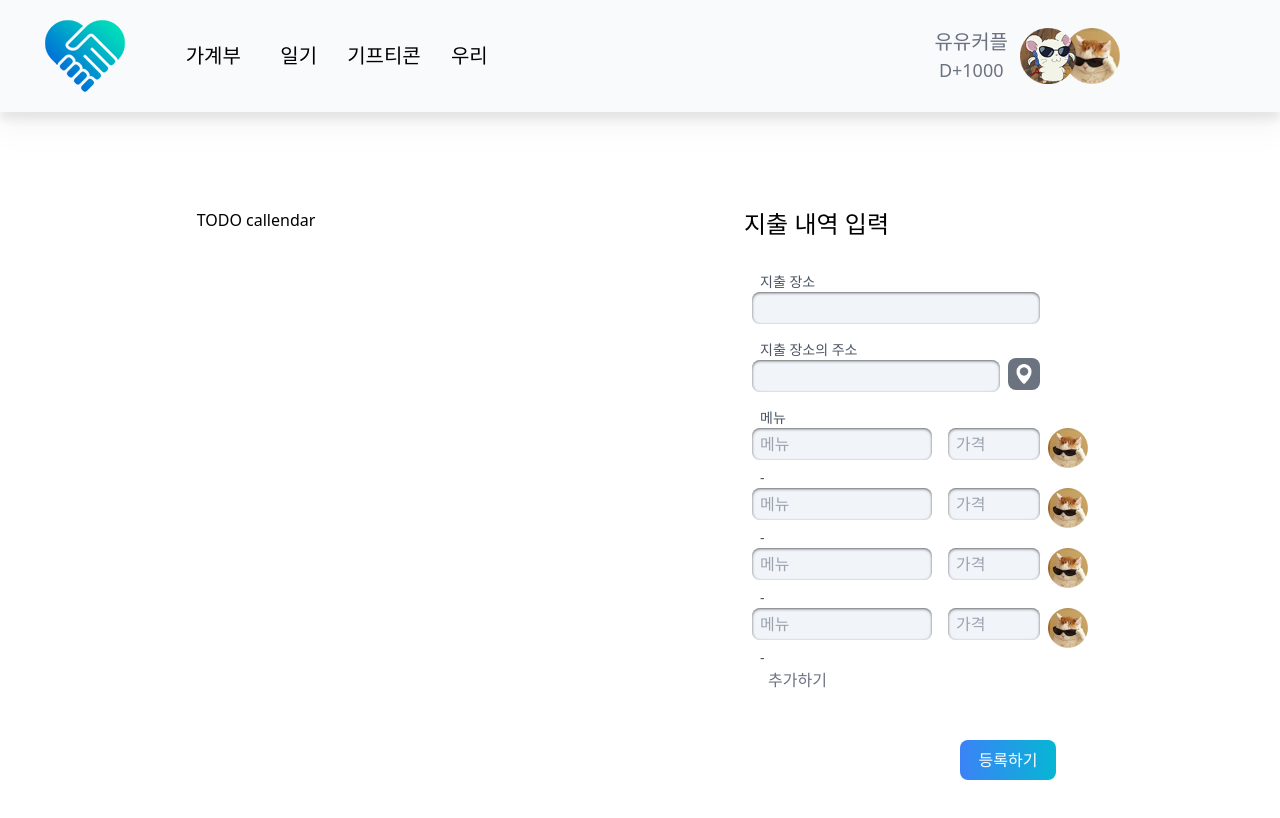
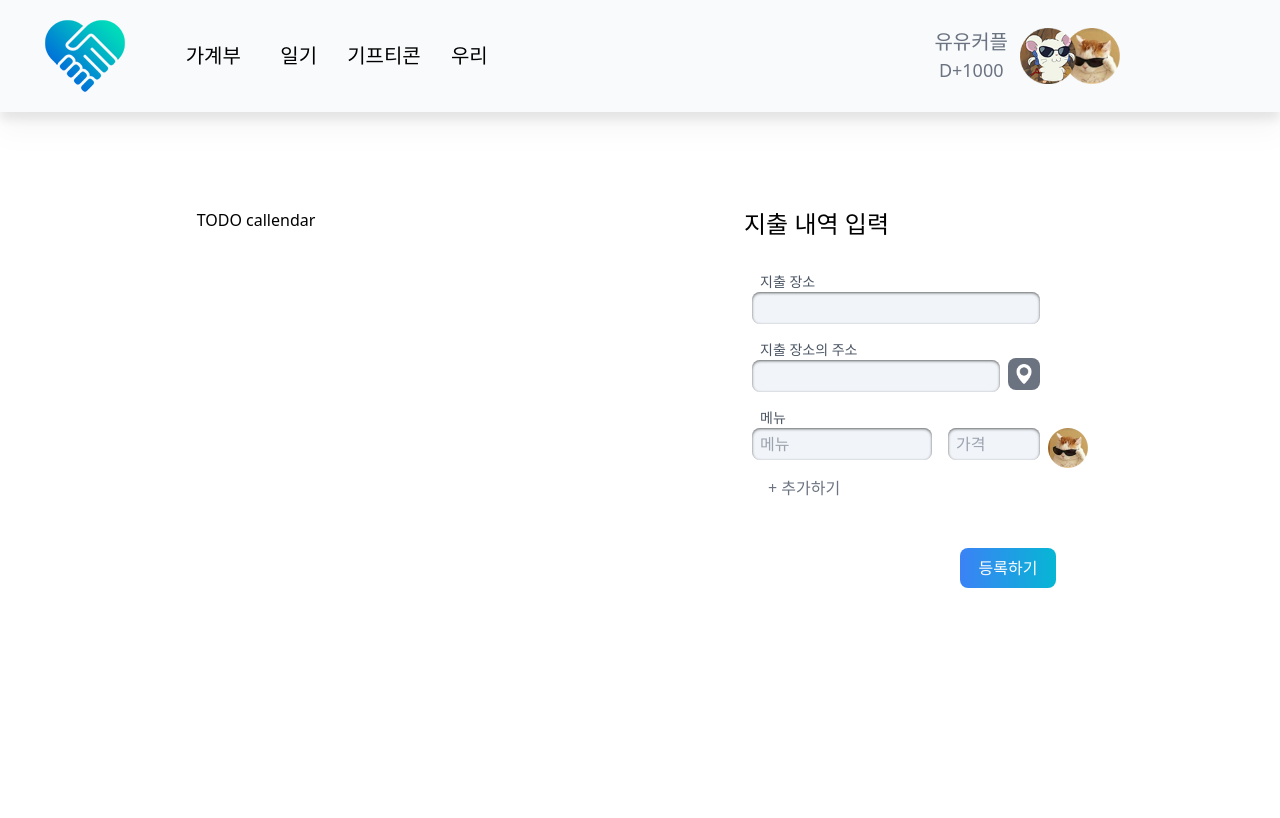
Before and after one commit to u0u0c0uple/ShareAccount, a React (Vite) app in the folder frontend/ShareAccount/: page /account in a window 1280 px wide. Both pictures are taken after a click on the button "Testing Create". Shown: the top 818 px of the page. Built offline with nearby package versions, Linux system fonts and the light colour scheme.

Commit message:
(유한) :sparkles: 메뉴 추가 기능 구현

```diff
--- a/frontend/ShareAccount/src/components/account/AccountCreateComponent.tsx
+++ b/frontend/ShareAccount/src/components/account/AccountCreateComponent.tsx
@@ -4,11 +4,18 @@ interface spendAccountType {
   name: string;
   locatoin: string;
   spendData: string;
-  spendList: [{
+  spendList: [
+    {
       name: string;
       amount: number;
       userId: string;
-  }]
+    },
+  ];
+}
+
+interface spendListType {
+  title: string;
+  price: string;
 }
 
 const AccountCreateComponent = () => {
@@ -16,14 +23,28 @@ const AccountCreateComponent = () => {
     name: '',
     locatoin: '',
     spendData: '',
-    spendList: [{
+    spendList: [
+      {
         name: '',
         amount: 0,
         userId: '',
-    }]
+      },
+    ],
   });
 
+  const [spendTitle, setSpendTitle] = useState('');
+  const [spendPrice, setSpendPrice] = useState('');
+  const [spendList, setSpendList] = useState<spendListType[] | null>(null);
 
+  const addSpendList = () => {
+    if (spendList != null) {
+      const newList = [...spendList, {title: spendTitle, price: spendPrice}];
+      setSpendList([...newList]);
+    } else {
+      const newList = [{title: spendTitle, price: spendPrice}];
+      setSpendList([...newList]);
+    }
+  };
 
   return (
     <div className="flex w-full h-full pt-32">
@@ -68,10 +89,14 @@ const AccountCreateComponent = () => {
                   <input
                     className="w-2/3 input-basic mx-2 ml-0"
                     placeholder="메뉴"
+                    value={spendTitle}
+                    onChange={(e) => setSpendTitle(e.target.value)}
                   />
                   <input
                     className="w-1/3 input-basic mx-2 mr-0"
                     placeholder="가격"
+                    value={spendPrice}
+                    onChange={(e) => setSpendPrice(e.target.value)}
                   />
                   <img
                     className="m-2 my-0 w-10 h-10"
@@ -80,17 +105,23 @@ const AccountCreateComponent = () => {
                   />
                 </div>
               </div>
-              <div className="max-h-48 overflow-y-scroll ">
-                <div className="flex flex-col mr-10">
-                  <label className="input-label">{`-`}</label>
+              <div id="addCanvas" className="max-h-48 overflow-y-scroll ">
+                {(spendList && spendList.length > 0) &&
+                  spendList.map((e, i) => (
+                    <div className="flex flex-col mr-10" key={`addmenu_${i}`}>
+                      <label className="input-label">{`--`}</label>
                       <div className="flex w-full">
                         <input
                           className="w-2/3 input-basic mx-2 ml-0"
-                      placeholder="메뉴"
+                          placeholder={e.title}
+                          value={e.title}
+                          disabled
                         />
                         <input
                           className="w-1/3 input-basic mx-2 mr-0"
-                      placeholder="가격"
+                          placeholder={e.price}
+                          value={e.price}
+                          disabled
                         />
                         <img
                           className="m-2 my-0 w-10 h-10"
@@ -99,82 +130,10 @@ const AccountCreateComponent = () => {
                         />
                       </div>
                     </div>
-                <div className="flex flex-col mr-10">
-                  <label className="input-label">{`-`}</label>
-                  <div className="flex w-full">
-                    <input
-                      className="w-2/3 input-basic mx-2 ml-0"
-                      placeholder="메뉴"
-                    />
-                    <input
-                      className="w-1/3 input-basic mx-2 mr-0"
-                      placeholder="가격"
-                    />
-                    <img
-                      className="m-2 my-0 w-10 h-10"
-                      src={`/src/assets/image/yh_profile_80.png`}
-                      alt="user_proflie"
-                    />
+                  ))}
               </div>
-                </div>
-                <div className="flex flex-col mr-10">
-                  <label className="input-label">{`-`}</label>
-                  <div className="flex w-full">
-                    <input
-                      className="w-2/3 input-basic mx-2 ml-0"
-                      placeholder="메뉴"
-                    />
-                    <input
-                      className="w-1/3 input-basic mx-2 mr-0"
-                      placeholder="가격"
-                    />
-                    <img
-                      className="m-2 my-0 w-10 h-10"
-                      src={`/src/assets/image/yh_profile_80.png`}
-                      alt="user_proflie"
-                    />
-                  </div>
-                </div>
-                <div className="flex flex-col mr-10">
-                  <label className="input-label">{`-`}</label>
-                  <div className="flex w-full">
-                    <input
-                      className="w-2/3 input-basic mx-2 ml-0"
-                      placeholder="메뉴"
-                    />
-                    <input
-                      className="w-1/3 input-basic mx-2 mr-0"
-                      placeholder="가격"
-                    />
-                    <img
-                      className="m-2 my-0 w-10 h-10"
-                      src={`/src/assets/image/yh_profile_80.png`}
-                      alt="user_proflie"
-                    />
-                  </div>
-                </div>
-                <div className="flex flex-col mr-10">
-                  <label className="input-label">{`-`}</label>
-                  <div className="flex w-full">
-                    <input
-                      className="w-2/3 input-basic mx-2 ml-0"
-                      placeholder="메뉴"
-                    />
-                    <input
-                      className="w-1/3 input-basic mx-2 mr-0"
-                      placeholder="가격"
-                    />
-                    <img
-                      className="m-2 my-0 w-10 h-10"
-                      src={`/src/assets/image/yh_profile_80.png`}
-                      alt="user_proflie"
-                    />
-                  </div>
-                </div>
-              </div>
-
               <div className="flex flex-col w-full mt-2 ml-4 text-left text-gray-500 hover:text-black hover:text-bold hover:drop-shadow-lg duration-200">
-                <a>추가하기</a>
+                <a onClick={addSpendList}> + 추가하기</a>
               </div>
             </div>
           </div>
```
Lines whose indentation alone changed are shown as unchanged.
